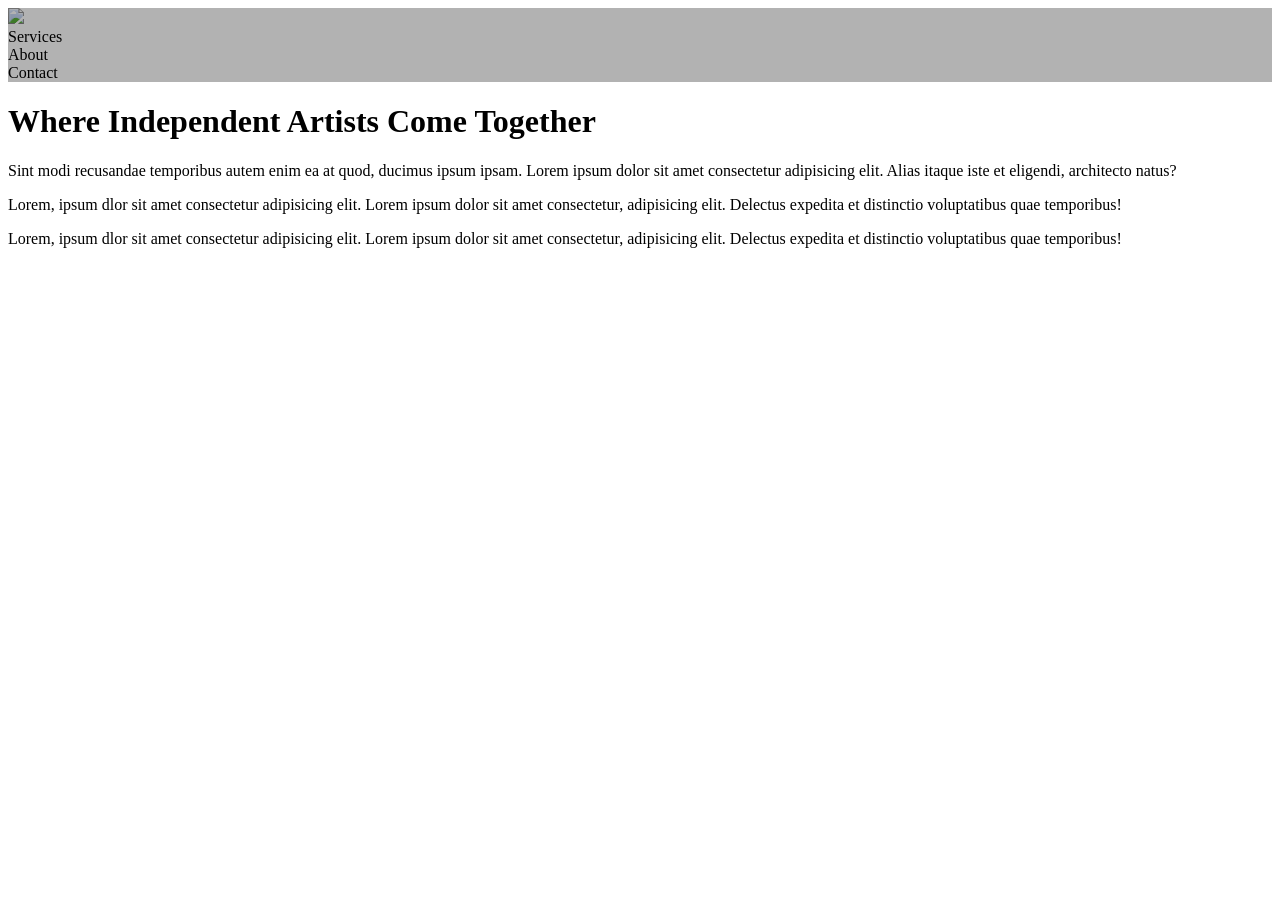
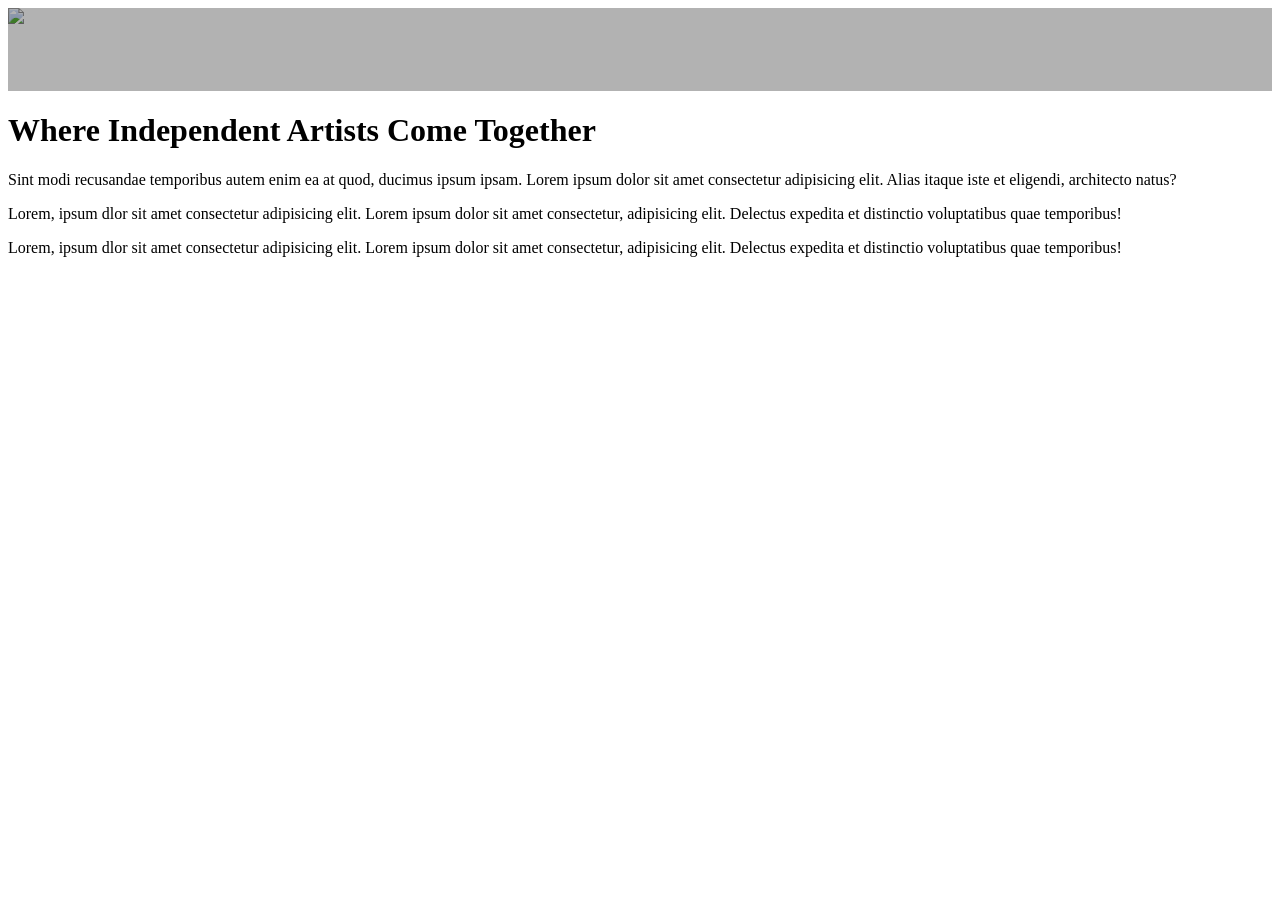

edited upload.html & main.js. 3 most recent images show in events. added highlight transitions.

--- a/src/style.css
+++ b/src/style.css
@@ -1,4 +1,6 @@
 @import "@fortawesome/fontawesome-free/css/all.css";
+@import "tailwindcss";
+
 body {
   font-family: "Funnel Sans"
 }
@@ -9,6 +11,35 @@ strong {
   font-style: normal;
   letter-spacing: 1px;
   word-spacing: 3px;
+}
+
+nav div {
+  color: white;
+  transition: color 0.2s ease-in-out, border 0.2s ease-in-out;
+  border-bottom: 3px solid #00000000; 
+  height: fit-content;
+}
+nav div:hover {
+  color: #b0b0b0;
+  border-bottom: 3px solid #55c6ec; 
+}
+
+button {
+  transition: 0.2s color ease-in, 0.2s border-color ease-in;
+}
+
+button:hover {
+  color: #b0b0b0;
+  border-color: #b0b0b0;
+}
+
+button i {
+  transition: 0.2s color ease-in; 
+}
+
+button:hover i {
+ color: #55c6ec;
+
 }
 
 .hero-img-container {
@@ -31,30 +62,10 @@ strong {
   z-index: 1; 
 } 
 
-.hero-img-container button {
-  /* font-family: "Russo One"; */
-  background-color: #00bfff;
-}
-/* .hero-img-tint {
-  background-color: #00000038;
-  position: absolute;
-  top: 0;
-  left: 0;
-  right: 0;
-  bottom: 0;
-} */
-
 .image-crop {
   overflow: hidden;
   position: relative;
 }
-/* @media screen and (max-width: 640px){ 
-  .image-crop {
-    width: 200px;
-    min-height: 240px;
-    object-fit: contain;
-  }  
-} */
 
 .image-crop img {
   position: absolute;
@@ -64,12 +75,6 @@ strong {
   bottom: 15px;
   right: 50px;
 }
-/* @media screen and (min-width: 1280px)
-{
-  .image-crop {
-    height: 250px;
-  } 
-} */
 section#events {
   position: relative;
   background-image: url("../assets/images/black-brick-wall-NordWood-Themes.jpg");
@@ -98,6 +103,20 @@ section#services {
 
 footer {
   font-family: "Funnel Sans";
+}
+footer ul {
+  height: max-content;
+}
+footer ul li {
+  height: 30px;
+}
+footer li a {
+  transition: 0.2s color ease, font-size 0.2s ease; 
+}
+
+footer li:hover a {
+  color: #55c6ec;
+  font-size: 20px;
 }
 /*
 Tailwind Media Query Widths
